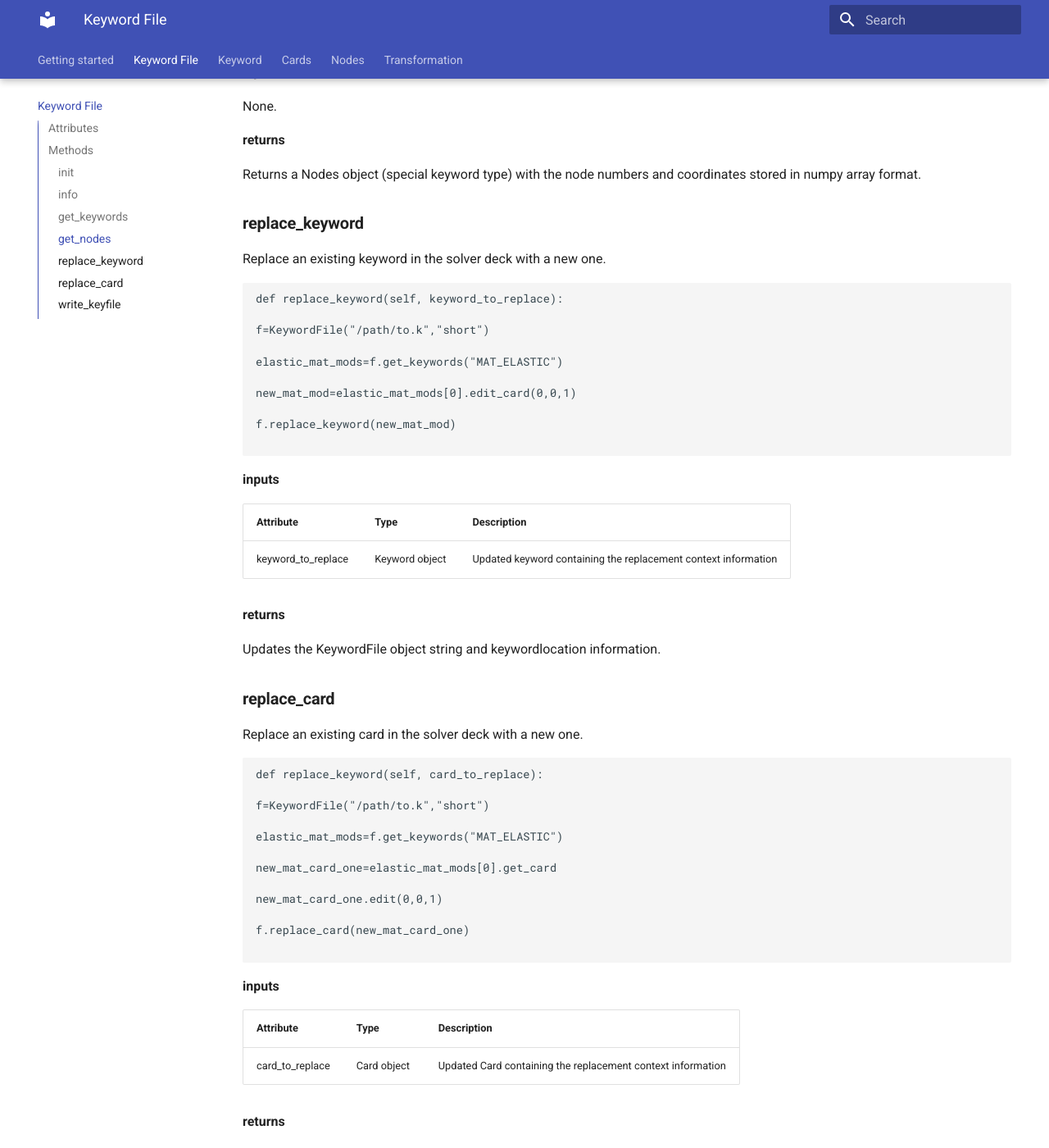
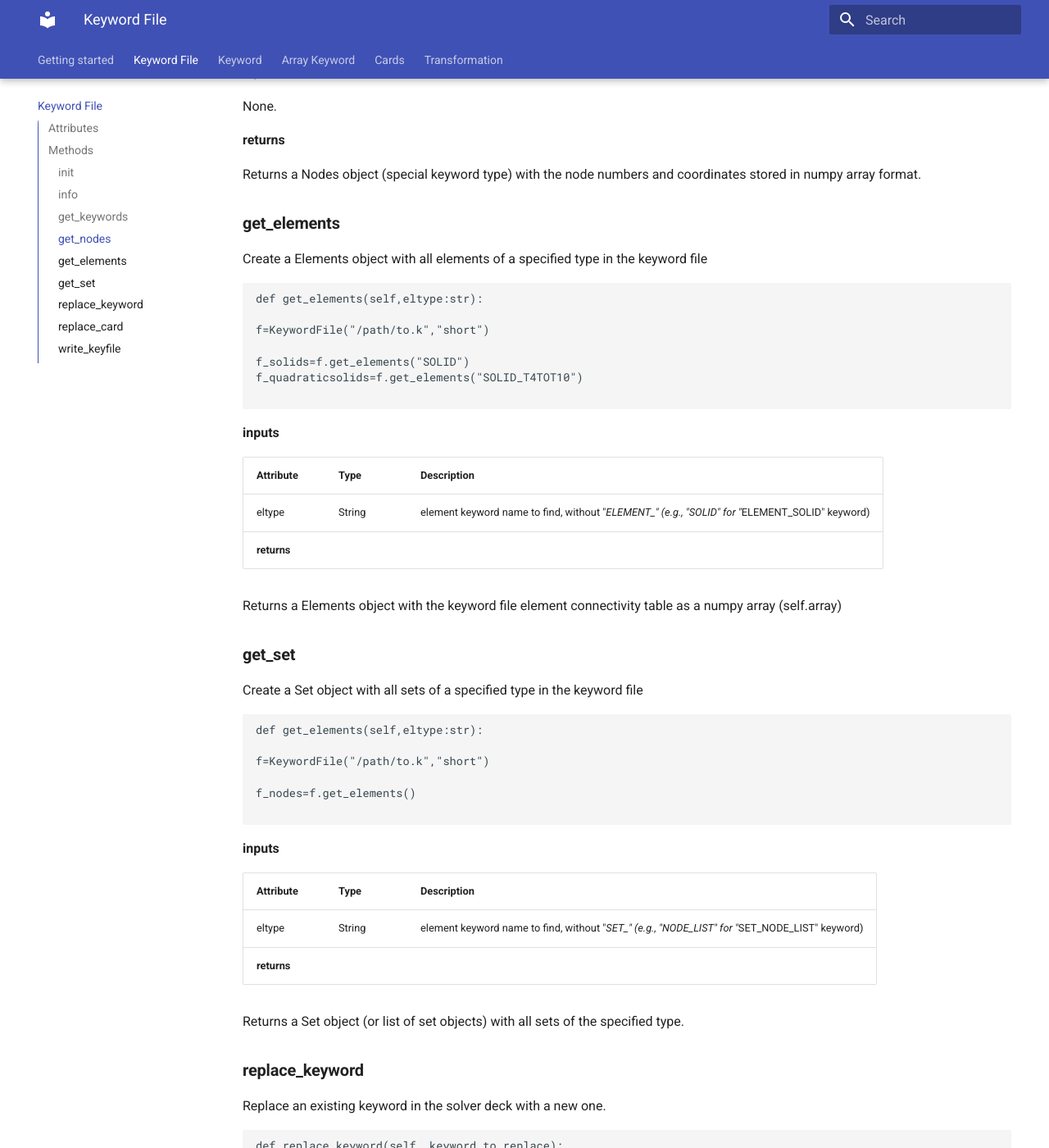
Before and after one commit to turnerjennings/dynautomate, an MkDocs documentation site: the page built from docs/keyfile.md, in a window 1280 px wide and 1400 px high, scrolled down 2619 px. Shown: the whole window at 82% size. Built offline with MkDocs 1.6.1 and Material for MkDocs 9.7.7, drawn with Linux system fonts in a browser that asks for light colours.

Commit message:
update mkdocs

````diff
--- a/docs/keyfile.md
+++ b/docs/keyfile.md
@@ -113,6 +113,51 @@ __returns__
 
 Returns a Nodes object (special keyword type) with the node numbers and coordinates stored in numpy array format.
 
+### __get_elements__
+
+Create a Elements object with all elements of a specified type in the keyword file
+
+``` python
+def get_elements(self,eltype:str):
+
+f=KeywordFile("/path/to.k","short")
+
+f_solids=f.get_elements("SOLID")
+f_quadraticsolids=f.get_elements("SOLID_T4TOT10")
+
+```
+
+__inputs__
+
+| Attribute | Type | Description|
+|---------|-------------|-------------|
+| eltype | String | element keyword name to find, without "*ELEMENT_" (e.g., "SOLID" for "*ELEMENT_SOLID" keyword) |
+__returns__
+
+Returns a Elements object with the keyword file element connectivity table as a numpy array (self.array)
+
+### __get_set__
+
+Create a Set object with all sets of a specified type in the keyword file
+
+``` python
+def get_elements(self,eltype:str):
+
+f=KeywordFile("/path/to.k","short")
+
+f_nodes=f.get_elements()
+
+```
+
+__inputs__
+
+| Attribute | Type | Description|
+|---------|-------------|-------------|
+| eltype | String | element keyword name to find, without "*SET_" (e.g., "NODE_LIST" for "*SET_NODE_LIST" keyword) |
+__returns__
+
+Returns a Set object (or list of set objects) with all sets of the specified type.
+
 ### __replace_keyword__
 
 Replace an existing keyword in the solver deck with a new one.
--- a/mkdocs.yml
+++ b/mkdocs.yml
@@ -11,6 +11,6 @@ nav:
   - Getting started: index.md
   - Keyword File: keyfile.md
   - Keyword: keyword.md
+  - Array Keyword: arraykeyword.md
   - Cards: cards.md
-  - Nodes: nodes.md
   - Transformation: transform.md
````
Also changed, not shown: docs/arraykeyword.md (added, +131 -0 lines), docs/nodes.md (deleted, +0 -100 lines), 1 other file.
